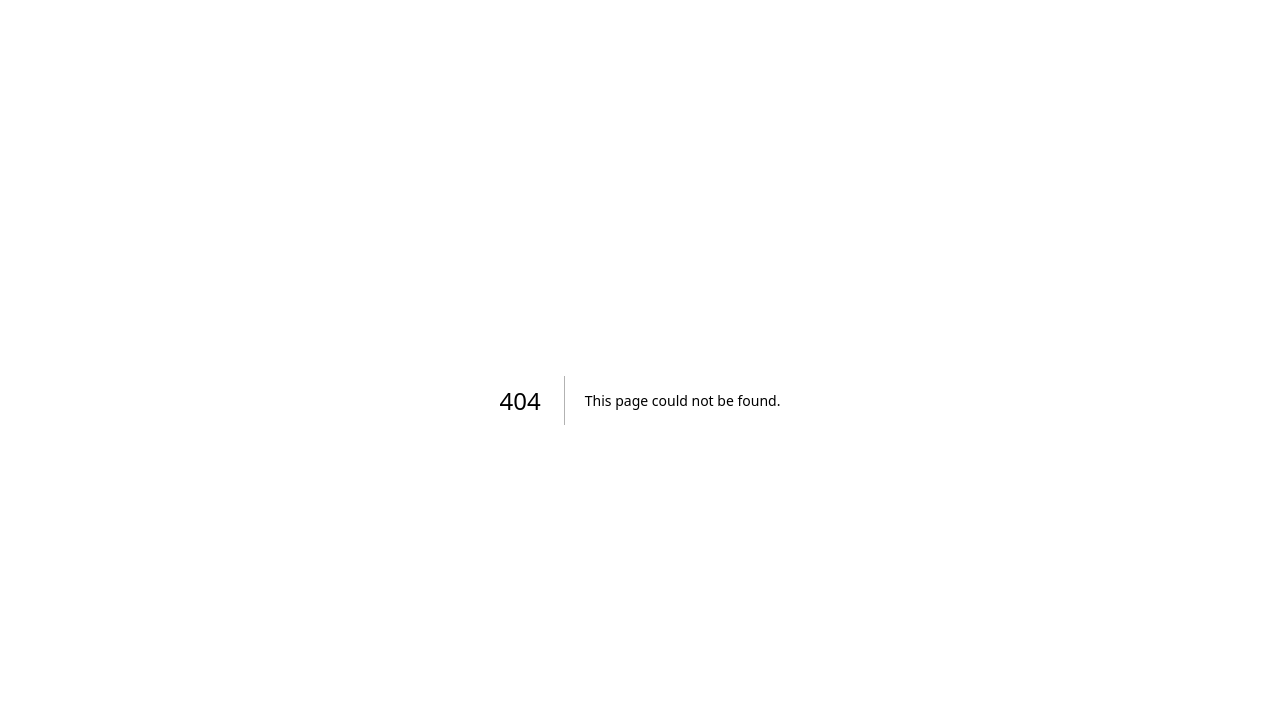
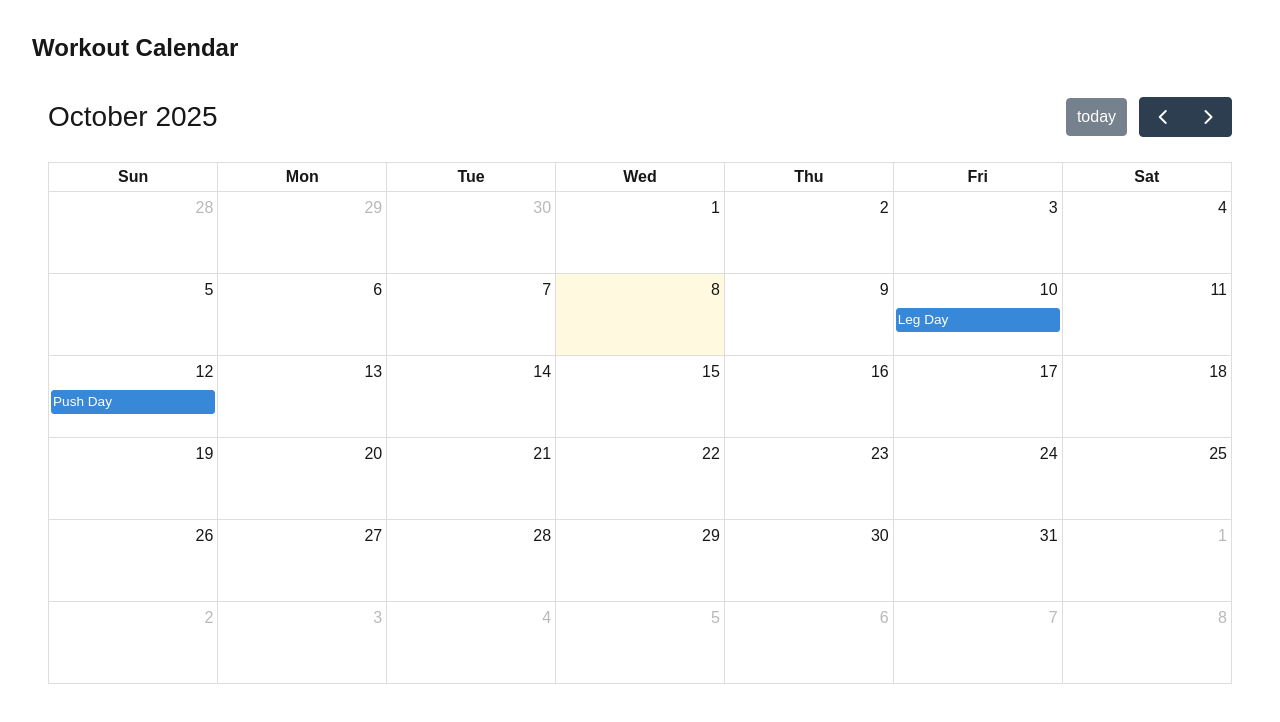
Before and after one commit to imrehov/gymprogress, a Next.js app: page /workout-calendar in a window 1280 px wide. Before the commit this address had no page. Shown: the top 722 px of the page. Built offline with nearby package versions, Linux system fonts and the light colour scheme.

Commit message:
fullcalendar + types

```diff
--- /dev/null
+++ b/src/app/workout-calendar/page.tsx
@@ -0,0 +1,10 @@
+import Calendar from '@/components/Calendar';
+
+export default function WorkoutsPage() {
+	return (
+		<main className="min-h-screen p-8">
+			<h1 className="text-2xl font-bold mb-4">Workout Calendar</h1>
+			<Calendar />
+		</main>
+	);
+}
--- /dev/null
+++ b/src/components/Calendar.tsx
@@ -0,0 +1,25 @@
+'use client';
+
+import FullCalendar from '@fullcalendar/react';
+import dayGridPlugin from '@fullcalendar/daygrid';
+import interactionPlugin from '@fullcalendar/interaction';
+import { useState } from 'react';
+
+export default function WorkoutCalendar() {
+	const [events, setEvents] = useState([
+		{ title: 'Leg Day', date: '2025-10-10' },
+		{ title: 'Push Day', date: '2025-10-12' },
+	]);
+
+	return (
+		<div className="p-4">
+			<FullCalendar
+				plugins={[dayGridPlugin, interactionPlugin]}
+				initialView="dayGridMonth"
+				events={events}
+				dateClick={(info) => alert(`Clicked ${info.dateStr}`)}
+				height="auto"
+			/>
+		</div>
+	);
+}
```
Also changed, not shown: package.json (+10 -6 lines), src/app/types/api.ts (added, +27 -0 lines), src/app/[time]/workouts/page.tsx (added), 1 other file (tests, documents, lock files or other folders).
